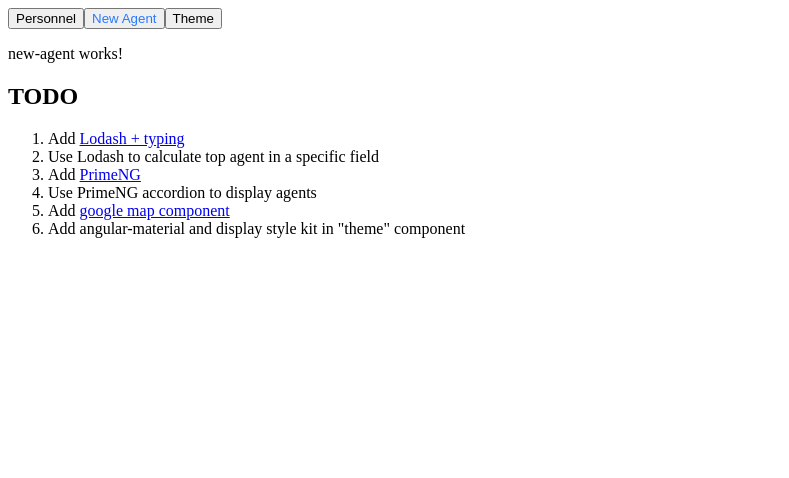
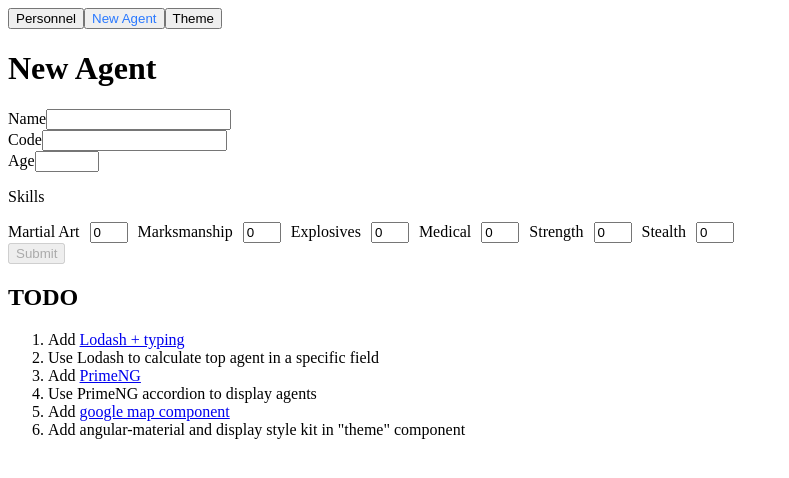
Before and after one commit to WEBbeast2018/angular-secret-agency, an Angular app: page /new in a window 1280 px wide. Shown: the top 478 px of the page, without its empty margins (0-789 px from the left). Built offline with nearby package versions, Linux system fonts and the light colour scheme.

Commit message:
add new agent functionality

```diff
--- a/src/app/app.module.ts
+++ b/src/app/app.module.ts
@@ -6,6 +6,7 @@ import { AppComponent } from './app.component';
 import { PersonnelComponent } from './components/personnel/personnel.component';
 import { ThemeComponent } from './components/theme/theme.component';
 import { NewAgentComponent } from './components/new-agent/new-agent.component';
+import { FormsModule } from '@angular/forms';
 
 @NgModule({
   declarations: [
@@ -16,7 +17,8 @@ import { NewAgentComponent } from './components/new-agent/new-agent.component';
   ],
   imports: [
     BrowserModule,
-    AppRoutingModule
+    AppRoutingModule,
+    FormsModule
   ],
   providers: [],
   bootstrap: [AppComponent]
--- a/src/app/components/new-agent/new-agent.component.html
+++ b/src/app/components/new-agent/new-agent.component.html
@@ -1,3 +1,65 @@
-<p>
-  new-agent works!
-</p>
+<div class="container">
+  <h1>New Agent</h1>
+  <form (ngSubmit)="submitAgent()" #f="ngForm">
+    <div class="form-group">
+      <label for="name">Name</label>
+      <input type="text" class="form-control" id="name" required
+             [(ngModel)]="agent.name" name="name" #name="ngModel">
+      <label [hidden]="name.valid || name.pristine"
+           class="alert alert-danger">
+        Name is required
+      </label>
+    </div>
+
+    <div class="form-group">
+      <label for="code">Code</label>
+      <input type="text" class="form-control" id="code" required
+             [(ngModel)]="agent.code" name="code" #code="ngModel">
+      <label [hidden]="code.valid || code.pristine"
+           class="alert alert-danger">
+        Code is required
+      </label>
+    </div>
+
+    <div class="form-group">
+      <label for="age">Age</label>
+      <input type="number" class="form-control" id="age" min="0" max="120" required
+             [(ngModel)]="agent.age" name="age" #age="ngModel">
+      <label [hidden]="age.valid || age.pristine"
+           class="alert alert-danger">
+        Age is required
+      </label>
+    </div>
+
+    <div class="form-group skills">
+      <p>Skills</p>
+
+      <label for="martialArt">Martial Art</label>
+      <input type="number" class="form-control" id="martialArt" min="0" max="10"
+             [(ngModel)]="agent.skills.martialArt" name="martialArt">
+
+      <label for="marksmanship">Marksmanship</label>
+      <input type="number" class="form-control" id="marksmanship" min="0" max="10"
+             [(ngModel)]="agent.skills.martialArt" name="marksmanship">
+
+      <label for="explosives">Explosives</label>
+      <input type="number" class="form-control" id="explosives" min="0" max="10"
+             [(ngModel)]="agent.skills.explosives" name="explosives">
+
+      <label for="medical">Medical</label>
+      <input type="number" class="form-control" id="medical" min="0" max="10"
+             [(ngModel)]="agent.skills.medical" name="medical">
+
+      <label for="strength">Strength</label>
+      <input type="number" class="form-control" id="strength" min="0" max="10"
+             [(ngModel)]="agent.skills.strength" name="strength">
+
+      <label for="stealth">Stealth</label>
+      <input type="number" class="form-control" id="stealth" min="0" max="10"
+             [(ngModel)]="agent.skills.stealth" name="stealth">
+    </div>
+
+    <button type="submit" class="btn btn-success" [disabled]="!f.form.valid">Submit</button>
+
+  </form>
+</div>
--- a/src/app/components/new-agent/new-agent.component.scss
+++ b/src/app/components/new-agent/new-agent.component.scss
@@ -0,0 +1,10 @@
+.form-group.skills {
+  input {
+    width: 30px;
+    margin: auto 10px;
+  }
+}
+
+.alert.alert-danger{
+  color: red;
+}
--- a/src/app/components/new-agent/new-agent.component.ts
+++ b/src/app/components/new-agent/new-agent.component.ts
@@ -1,4 +1,6 @@
 import { Component, OnInit } from '@angular/core';
+import { Agent } from '../../models/Agent';
+import { AgentService } from '../../services/agent.service';
 
 @Component({
   selector: 'app-new-agent',
@@ -6,10 +8,15 @@ import { Component, OnInit } from '@angular/core';
   styleUrls: ['./new-agent.component.scss']
 })
 export class NewAgentComponent implements OnInit {
+  agent = new Agent();
 
-  constructor() { }
+  constructor(private agentService: AgentService) {
+  }
 
   ngOnInit() {
   }
 
+  submitAgent() {
+    this.agentService.addAgent(this.agent);
+  }
 }
--- a/src/app/models/Agent.ts
+++ b/src/app/models/Agent.ts
@@ -3,7 +3,18 @@ export class Agent {
   name: string;
   age: number;
   skills: Skills;
-  location: {lat: number, lon: number};
+  location: { lat: number, lon: number };
+
+  constructor() {
+    this.skills = {
+      martialArt: 0,
+      marksmanship: 0,
+      explosives: 0,
+      medical: 0,
+      strength: 0,
+      stealth: 0
+    };
+  }
 }
 
 interface Skills {
--- a/src/app/services/agent.service.ts
+++ b/src/app/services/agent.service.ts
@@ -28,14 +28,14 @@ export class AgentService {
         age: 45,
         name: 'Agent K',
         skills: { martialArt: 6, marksmanship: 6, explosives: 10, medical: 5, strength: 5, stealth: 4 },
-        location: {lat: 24.7092534494744, lon: 24.7092534494744}
+        location: {lat: 53.342337680966416, lon: -6.266852717645634}
       },
       {
         code: '005',
         age: 32,
         name: 'Agent J',
         skills: { martialArt: 8, marksmanship: 3, explosives: 5, medical: 3, strength: 8, stealth: 8 },
-        location: {lat: 24.7092534494744, lon: 24.7092534494744}
+        location: {lat: 53.342337680966416, lon: -6.266852717645634}
       },
       {
         code: '004',
```
